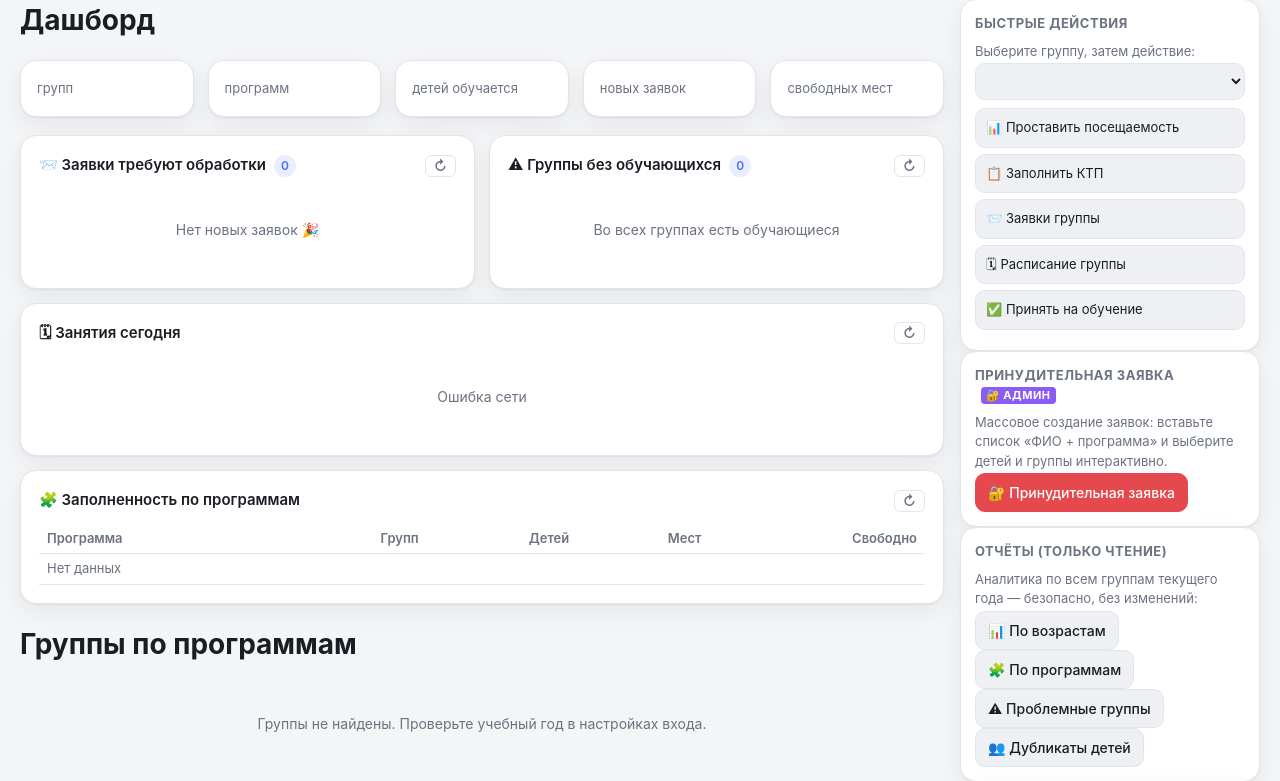
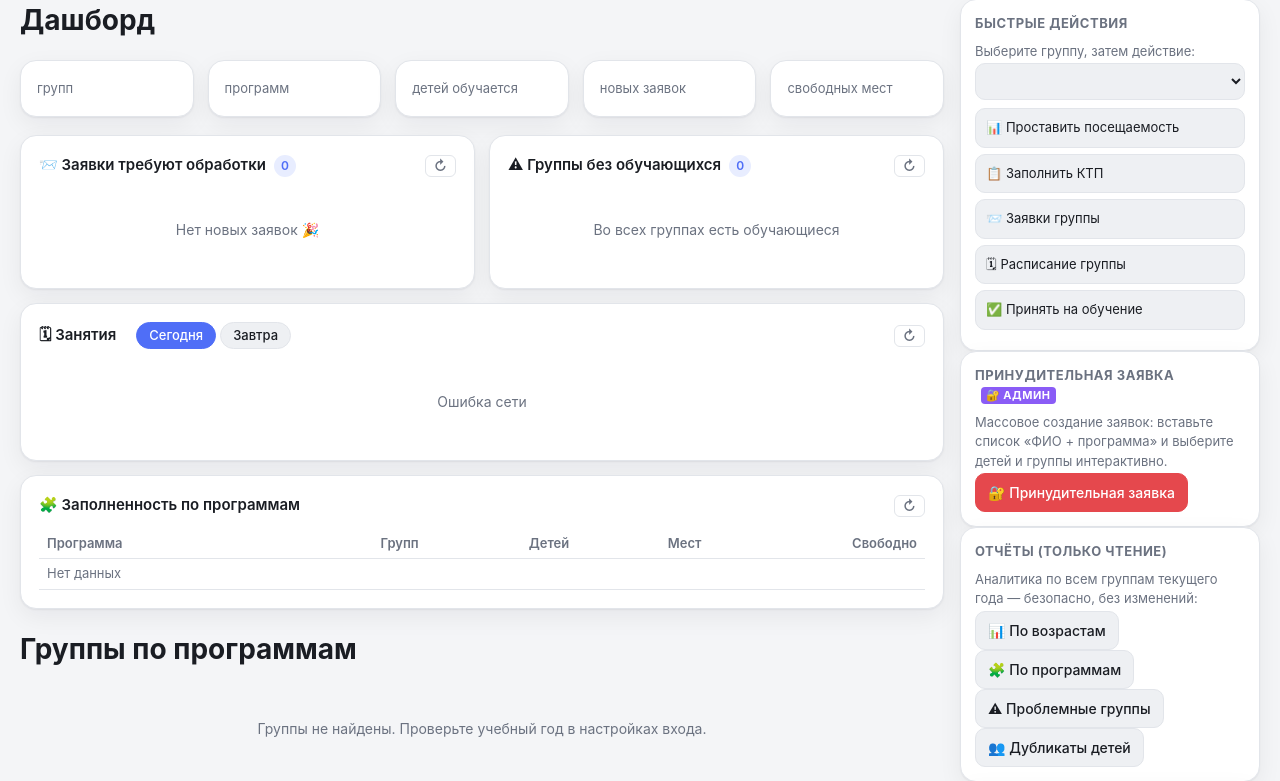
Before and after one commit to Casionale/Navigator-for-people, a Flask app: template web_version/templates/index.html in a window 1280 px wide. Shown: the part 21-802 px from the top of the page. Run offline with Flask 3, Linux system fonts and the light colour scheme; the template is opened without the code that fills it, so the values that code supplies are empty.

Commit message:
feat(dashboard): add 'Завтра' tab to today lessons panel (offset param on /api/dashboard_today)

```diff
--- a/web_version/app.py
+++ b/web_version/app.py
@@ -422,9 +422,10 @@ def index():
 @login_required
 @safe
 def api_dashboard_today():
-    """Занятия на сегодня по всем группам (ленивая догрузка дашборда).
-
-    Для каждой группы берём даты текущего месяца и оставляем только сегодня.
+    """Занятия на выбранный день по всем группам (ленивая догрузка дашборда).
+
+    Параметр ``offset`` — сдвиг в днях от сегодня (0 — сегодня, 1 — завтра).
+    Для каждой группы берём даты нужного месяца и оставляем только целевой день.
     Отменённые дни (активное исключение type=cancel) пропускаем.
     """
     client = get_client()
@@ -432,6 +433,16 @@ def api_dashboard_today():
     programs = client.get_programs()
     pnames = {str(p.get("id")): p.get("name") for p in programs}
     today = time_now("%Y-%m-%d")
+    try:
+        offset = int(request.args.get("offset") or 0)
+    except (TypeError, ValueError):
+        offset = 0
+    if offset:
+        try:
+            base = datetime.datetime.strptime(today, "%Y-%m-%d").date()
+            today = (base + datetime.timedelta(days=offset)).strftime("%Y-%m-%d")
+        except Exception:
+            pass
     month = today[:7]
     items = []
     for g in groups:
--- a/web_version/static/css/style.css
+++ b/web_version/static/css/style.css
@@ -293,6 +293,8 @@ a:hover { text-decoration: underline; }
 .today-item { display: flex; align-items: center; gap: 10px; padding: 8px 0; border-bottom: 1px solid var(--border); }
 .today-item:last-child { border-bottom: none; }
 .today-time { font-variant-numeric: tabular-nums; font-weight: 600; min-width: 96px; color: var(--accent); }
+.today-tabs { display: inline-flex; gap: 4px; margin-left: 4px; }
+.today-tabs .tab { padding: 3px 12px; font-size: 13px; }
 
 /* ---------- РђСЂС…РёРІ (РЅРµР°РєС‚РёРІРЅС‹Рµ СѓС‡Р°СЃС‚РЅРёРєРё РіСЂСѓРїРїС‹) ---------- */
 .archive-block { margin-top:16px; border:1px solid var(--border); border-radius:var(--radius); background:var(--panel2); }
--- a/web_version/templates/index.html
+++ b/web_version/templates/index.html
@@ -55,8 +55,12 @@
     </div>
 
     <div class="panel mb">
-      <div class="panel-title">🗓 Занятия сегодня
+      <div class="panel-title">🗓 Занятия
         <span class="small muted" id="todayDate"></span>
+        <span class="today-tabs">
+          <button type="button" class="tab active" id="todayTab0" onclick="loadToday(0)">Сегодня</button>
+          <button type="button" class="tab" id="todayTab1" onclick="loadToday(1)">Завтра</button>
+        </span>
         <button type="button" class="panel-refresh" id="todayRefresh" onclick="loadToday()" title="Обновить">↻</button>
       </div>
       <div id="todayBody"><div class="empty">Загрузка…</div></div>
@@ -272,19 +276,26 @@
       .replace(/"/g, '&quot;');
   }
 
-  // ---------------- Дашборд: занятия сегодня ----------------
-  function loadToday() {
+  // ---------------- Дашборд: занятия сегодня / завтра ----------------
+  var TODAY_OFFSET = 0;
+  function loadToday(offset) {
+    if (offset === undefined || offset === null) { offset = TODAY_OFFSET; }
+    TODAY_OFFSET = offset;
     var body = document.getElementById('todayBody');
     var btn = document.getElementById('todayRefresh');
     if (!body) return;
+    var t0 = document.getElementById('todayTab0');
+    var t1 = document.getElementById('todayTab1');
+    if (t0) { t0.classList.toggle('active', offset === 0); }
+    if (t1) { t1.classList.toggle('active', offset === 1); }
     body.innerHTML = '<div class="empty">Загрузка…</div>';
     if (btn) { btn.classList.add('spin'); btn.disabled = true; }
-    fetch('/api/dashboard_today').then(function (r) { return r.json(); }).then(function (res) {
+    fetch('/api/dashboard_today?offset=' + offset).then(function (r) { return r.json(); }).then(function (res) {
       if (btn) { btn.classList.remove('spin'); btn.disabled = false; }
       if (!res.ok) { body.innerHTML = '<div class="empty">' + esc(res.error || 'Ошибка') + '</div>'; return; }
       document.getElementById('todayDate').textContent = res.date || '';
       var items = res.items || [];
-      if (!items.length) { body.innerHTML = '<div class="empty">Сегодня занятий нет</div>'; return; }
+      if (!items.length) { body.innerHTML = '<div class="empty">' + (offset ? 'Завтра' : 'Сегодня') + ' занятий нет</div>'; return; }
       var html = '<div class="today-list">';
       items.forEach(function (it) {
         var t = (it.times || []).map(function (x) {
```
